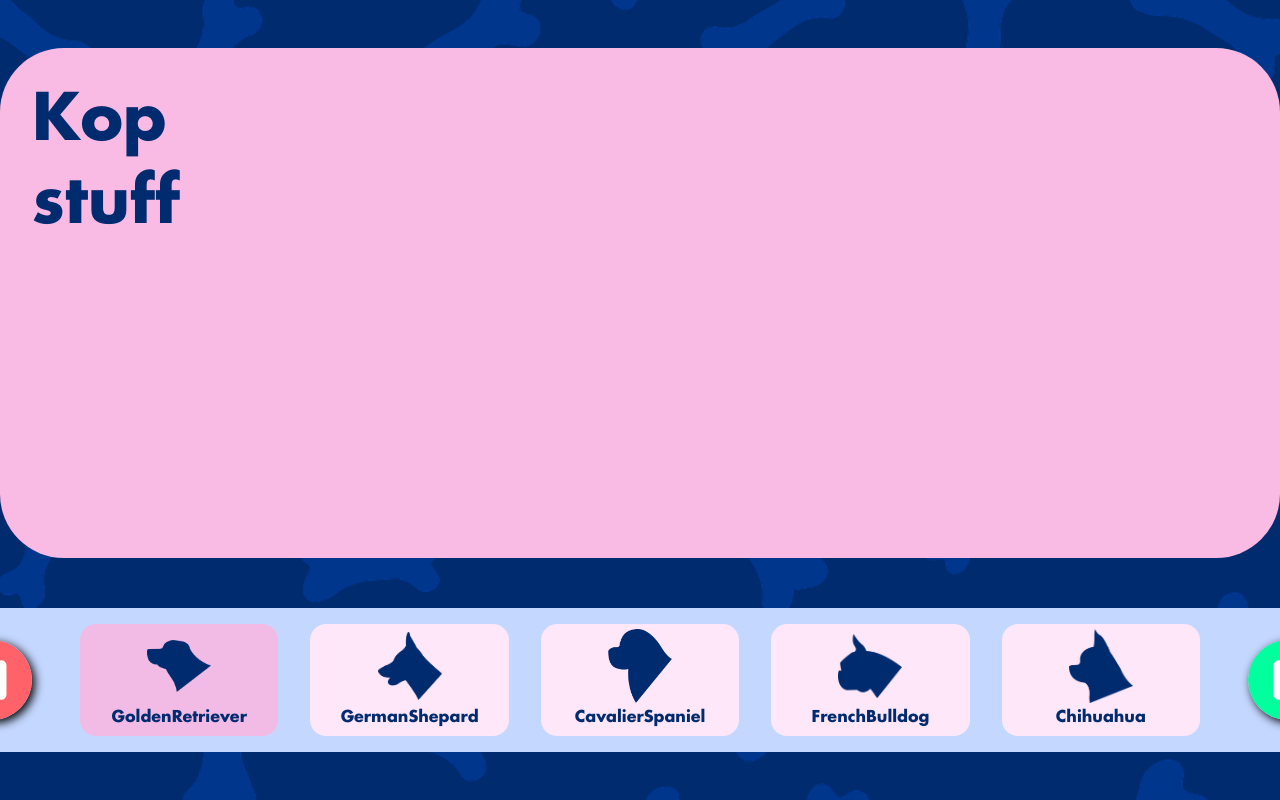
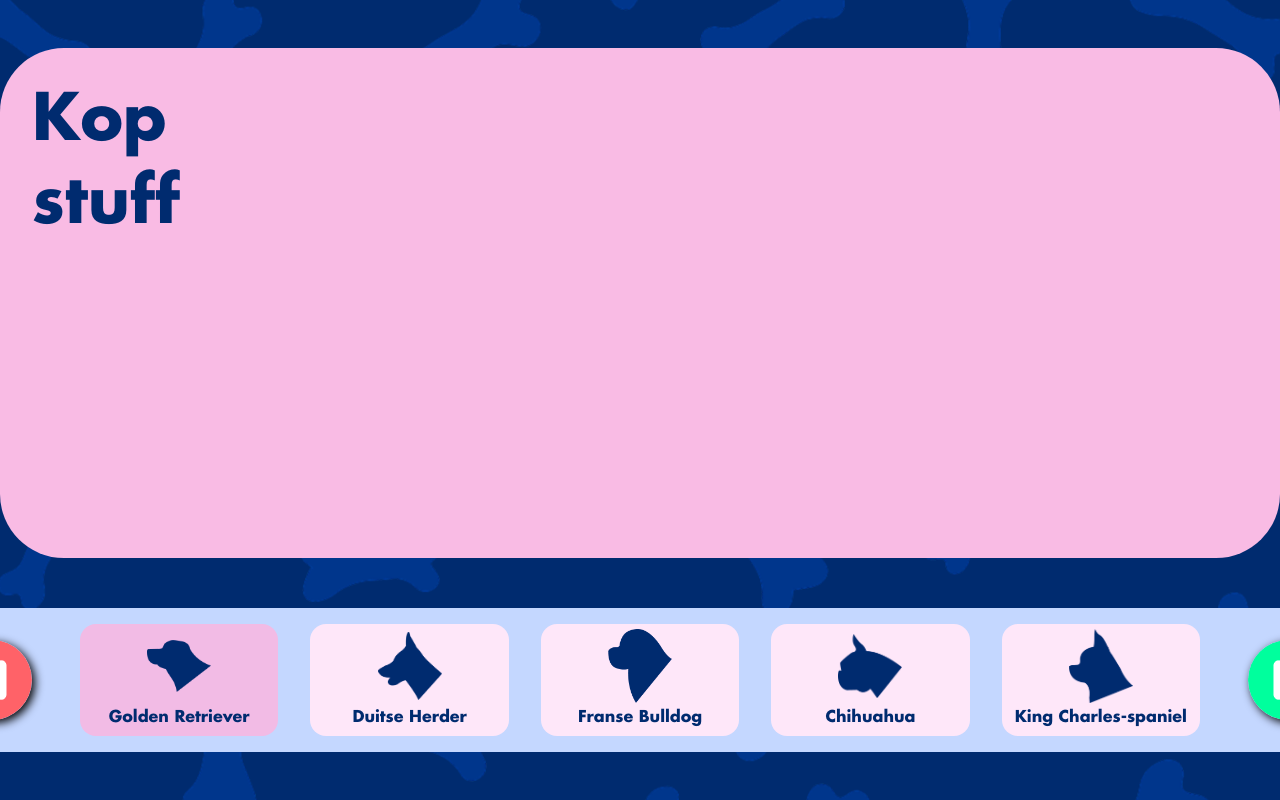
Before and after one commit to TSpierings/doorgefokte-hond, a React (Create React App) app: page /dog-creator in a window 1280 px wide. Shown: the top 800 px of the page. Built offline with nearby package versions, Linux system fonts and the light colour scheme.

Commit message:
Change Dogs enum to simple string array

```diff
--- a/src/components/dog-navigator/dog-navigator.tsx
+++ b/src/components/dog-navigator/dog-navigator.tsx
@@ -2,7 +2,7 @@ import * as React from 'react';
 import './dog-navigator.scss';
 import play from '../../assets/play.png'
 import backward from '../../assets/backward.png'
-import { Dogs } from '../../interfaces/dogs';
+import { dogs } from '../../interfaces/dogs';
 import { iconsByPhase } from '../../interfaces/phases';
 
 interface DogNavigatorProps {
@@ -14,7 +14,6 @@ interface DogNavigatorProps {
 }
 
 export class DogNavigator extends React.Component<DogNavigatorProps, {}> {
-  private selection = [0, 1, 2, 3, 4];
 
   private select(index: number) {
     this.props.onSelect(index);
@@ -24,10 +23,10 @@ export class DogNavigator extends React.Component<DogNavigatorProps, {}> {
     return <div className="dog-navigator">
       <button style={{ backgroundImage: `url(${backward})` }} onClick={() => this.props.onBack()} />
 
-      {this.selection.map(item => (
-        <div key={item} className={`part ${this.props.selected == item ? 'selected' : ''}`} onClick={() => this.select(item)}>
-          <div><img src={iconsByPhase[this.props.phase][item]}/></div>
-          <span>{Dogs[item]}</span>
+      {dogs.map((item, index) => (
+        <div key={item} className={`part ${this.props.selected == index ? 'selected' : ''}`} onClick={() => this.select(index)}>
+          <div><img src={iconsByPhase[this.props.phase][index]}/></div>
+          <span>{item}</span>
         </div>
       ))}
 
--- a/src/interfaces/dogs.tsx
+++ b/src/interfaces/dogs.tsx
@@ -1,7 +1,7 @@
-export enum Dogs {
-  GoldenRetriever,
-  GermanShepard,
-  CavalierSpaniel,
-  FrenchBulldog,
-  Chihuahua
-};
+export const dogs = [
+  'Golden Retriever',
+  'Duitse Herder',
+  'Franse Bulldog',
+  'Chihuahua',
+  'King Charles-spaniel'
+];
```
